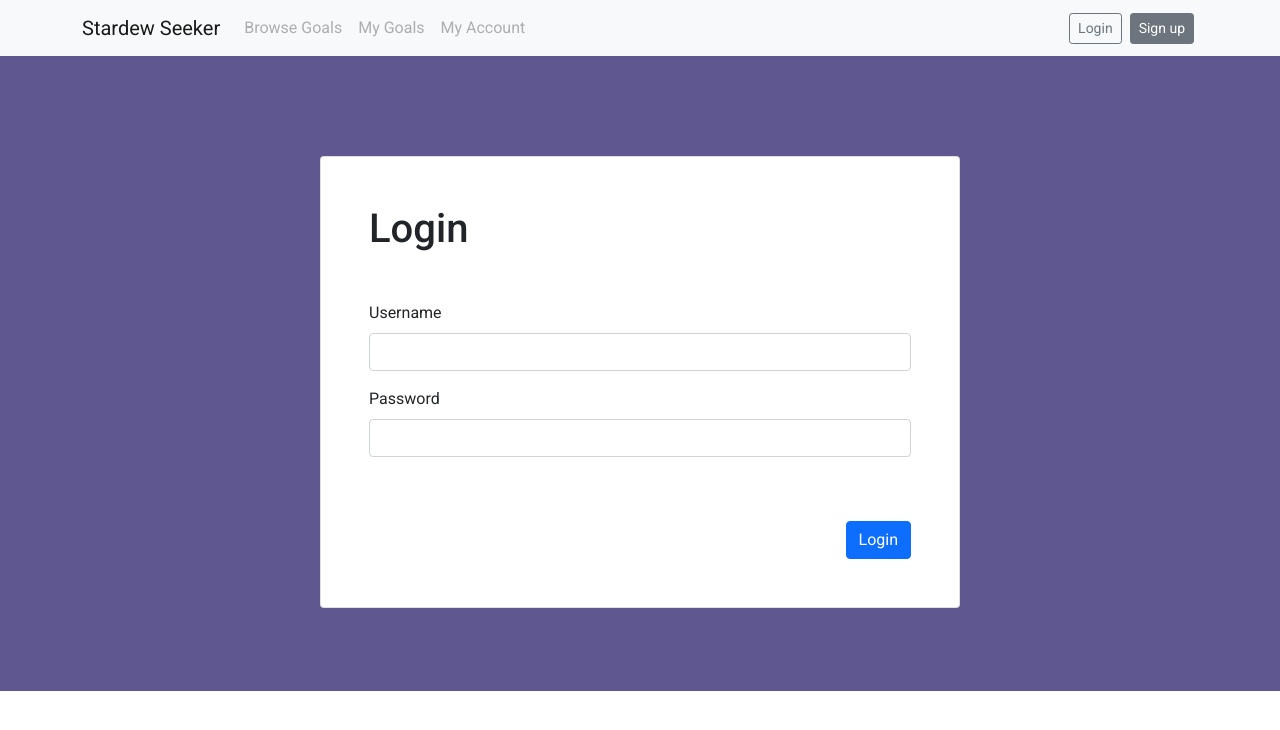
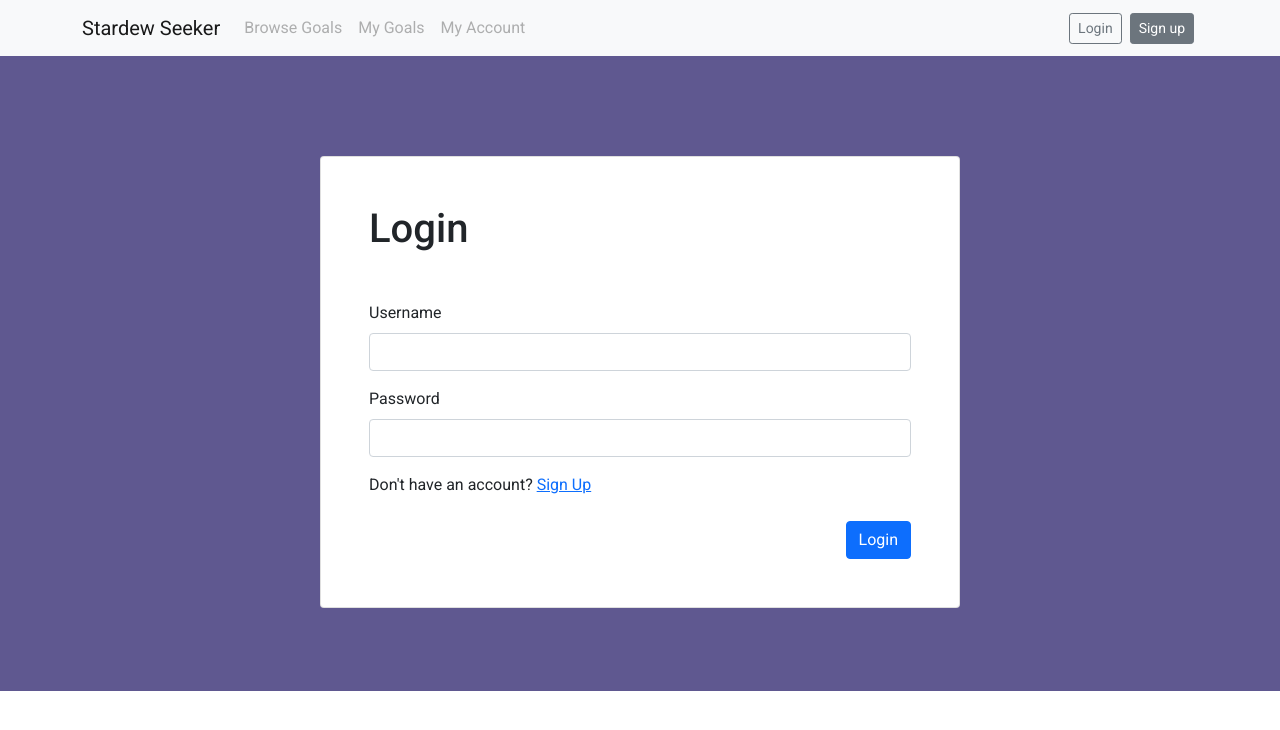
Before and after one commit to mborreros/stardew-seeker, a React (Create React App) app in the folder client/: page /login-page in a window 1280 px wide. Shown: the top 730 px of the page. Built offline with nearby package versions, Linux system fonts and the light colour scheme; no server answers.

Commit message:
Added links to login/sign up form pages

```diff
--- a/client/src/home.js
+++ b/client/src/home.js
@@ -2,7 +2,6 @@ import Container from 'react-bootstrap/Container';
 import Row from 'react-bootstrap/Row';
 import Col from 'react-bootstrap/Col';
 import Button from 'react-bootstrap/Button';
-import { Link } from "react-router-dom";
 
 import { Chart } from "react-google-charts";
 
--- a/client/src/log-in-form.js
+++ b/client/src/log-in-form.js
@@ -5,7 +5,10 @@ import Button from 'react-bootstrap/Button';
 import Container from 'react-bootstrap/Container';
 import Alert from 'react-bootstrap/Alert';
 import Row from 'react-bootstrap/Row';
+import Col from'react-bootstrap/Col';
 import Card from 'react-bootstrap/Card';
+
+import { Link } from "react-router-dom";
 
 function LogInForm({ setUser, user }) {
 
@@ -62,10 +65,12 @@ function LogInForm({ setUser, user }) {
                 <Form.Control type="password" value={password} onChange={(e) => setPassword(e.target.value)}/>
               </Form.Group>
 
+            <Col>
+              <span>Don't have an account? </span><Link to="/signup-page"> Sign Up</Link>
               <Button variant="primary" type="submit" className="my-5 float-end">
                 Login
               </Button>
-
+            </Col>
             </Form>
           </Card>
         </Row>
--- a/client/src/sign-up-form.js
+++ b/client/src/sign-up-form.js
@@ -5,6 +5,10 @@ import Container from 'react-bootstrap/Container';
 import Alert from 'react-bootstrap/Alert';
 import Row from 'react-bootstrap/Row';
 import Card from 'react-bootstrap/Card';
+
+import { Link } from "react-router-dom";
+
+import LogInForm from "./log-in-form";
 
 function SignUpForm({ setUser }) {
 
@@ -58,9 +62,10 @@ function SignUpForm({ setUser }) {
                   <Form.Control type="password" value={password} onChange={(e) => setPassword(e.target.value)}/>
                 </Form.Group>
 
-                    <Button variant="primary" type="submit" className="my-5 float-end">
-                        Sign Up
-                    </Button>
+                <span>Already a user? </span><Link to="/login-page"> Login</Link>
+                <Button variant="primary" type="submit" className="my-5 float-end">
+                    Sign Up
+                </Button>
               </Form>
           </Card>
         </Row>
```
